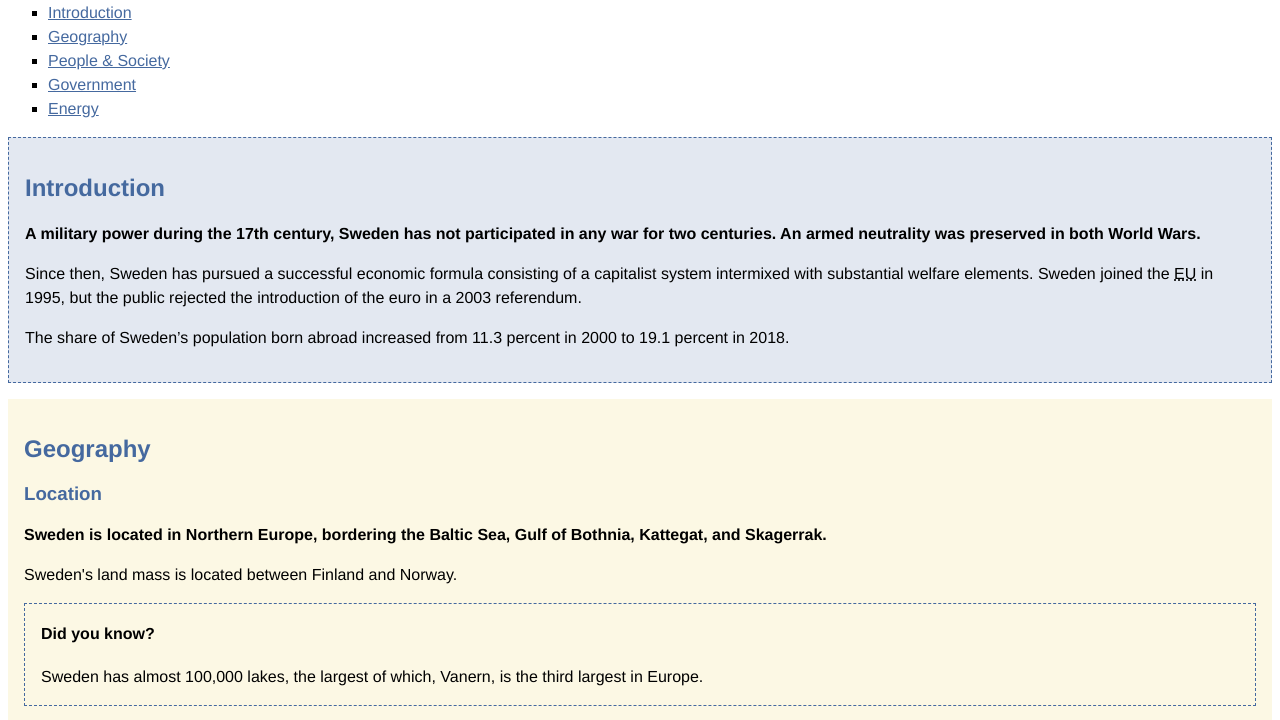
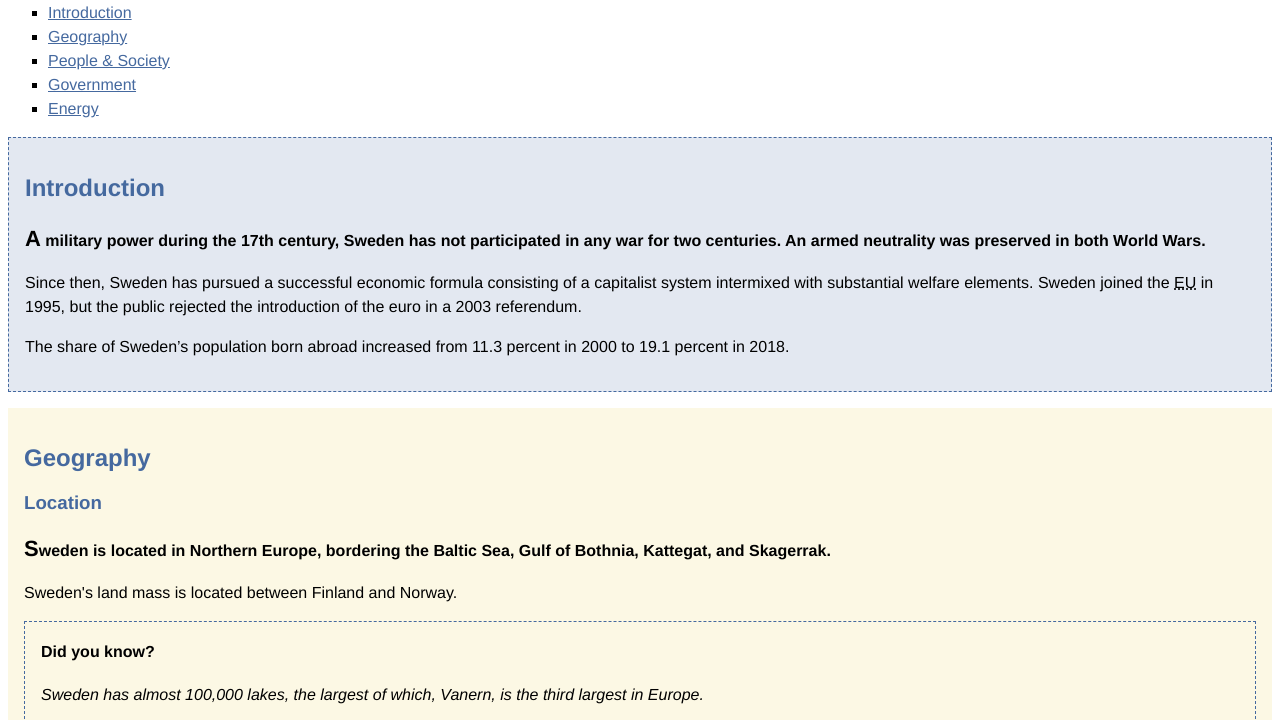
Before and after one commit to reginasalem/practice, a plain HTML site: page sweden.html in a window 1280 px wide. Shown: the part 79-799 px from the top of the page. Drawn offline with Linux system fonts and the light colour scheme.

Commit message:
Update style.css

```diff
--- a/style.css
+++ b/style.css
@@ -3,7 +3,7 @@ body {
   font-family: "Helvetica", "Arial", sans-serif;
 }
 
-/* Step 12 */ {
+a:hover {
   background-color: rgba(231,209,75,0.5); /* lt yellow */
 }
 
@@ -44,7 +44,7 @@ section {
   background-color: rgba(231,209,75,0.15); /* lt yellow */
 }
 
-/* STEP 10B */ {
+aside > p {
   font-style: italic;
 }
 
@@ -72,11 +72,17 @@ footer > #top{
 
 /* class Selectors */
 
+/* 5A
 .first {
   font-weight: bold;
+} */
+
+/* 14 EXTRA */
+h2 + p, h3 + p {
+font-weight: bold;
 }
 
-/* STEP 13 */ {
+.first::first-letter {
   font-size: 22px;
 }
 
```
